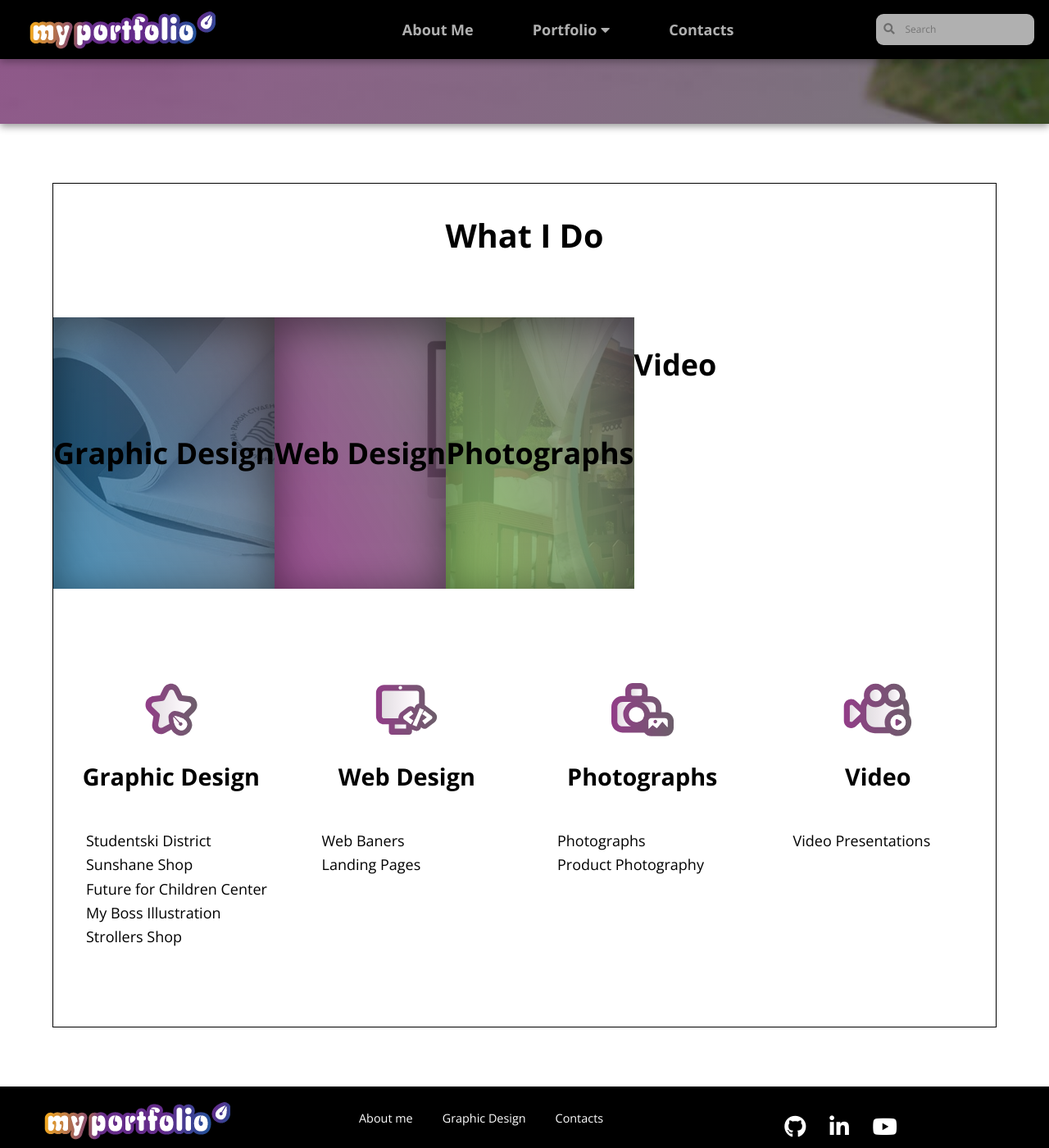
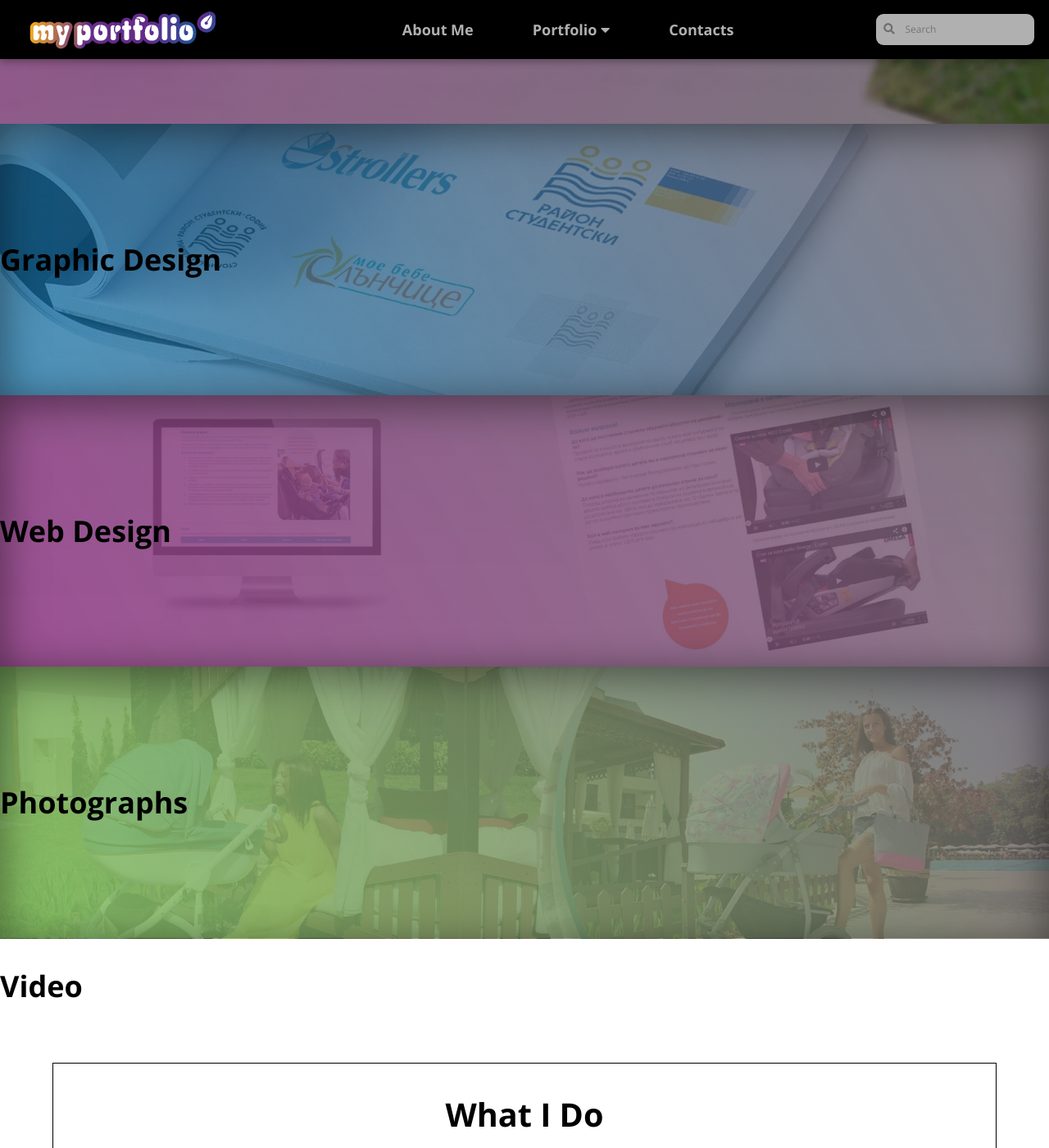
Before and after one commit to LiliyaMilanova/myportfolio, a Jekyll site: the page built from index.html, in a window 1280 px wide and 1400 px high, scrolled down 914 px. Shown: the whole window at 82% size. Built offline with Jekyll 4.4.1, drawn with Linux system fonts in a browser that asks for light colours; nearby versions of some CDN libraries.

Commit message:
Update index.html

```diff
--- a/index.html
+++ b/index.html
@@ -25,14 +25,7 @@ title: Home
     </div>
 
     <main>
-        <div class="wrap">
-            <section>
-                <h1>What I Do</h1>
-            </section>
-
-        <section class="wrap-content">
-
-        <article class="header-section-design">
+               <article class="header-section-design">
             <h2>Graphic Design</h2>
         </article>
 
@@ -47,6 +40,11 @@ title: Home
         <article class="hheader-section-video">
             <h2>Video</h2>
         </article>
+
+        <div class="wrap">
+            <section>
+                <h1>What I Do</h1>
+            </section>
 
     </section>
             <div class="wrap-content">
```
